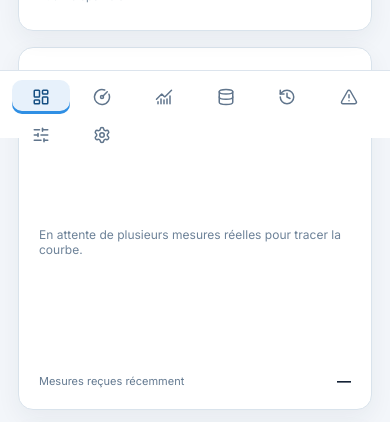
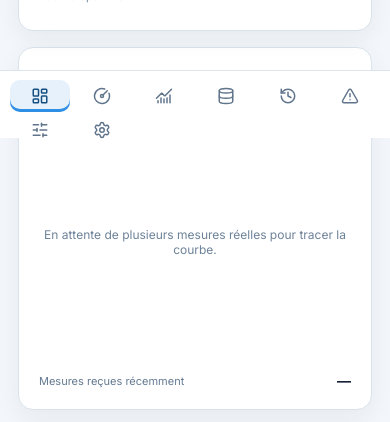
Before and after one commit to Scorpion160/borne-de-recharge-ve, a React (Vite) app in the folder frontend/vescope-supervisor/: page / in a window 390 px wide. Shown: the part 706-1128 px from the top of the page. Built offline with nearby package versions, Linux system fonts and the light colour scheme; no server answers.

Commit message:
frontend: finaliser les états visuels et la navigation mobile

```diff
--- a/frontend/vescope-supervisor/src/styles.css
+++ b/frontend/vescope-supervisor/src/styles.css
@@ -23,7 +23,8 @@ button { font: inherit; }
 .nav-list { display: grid; gap: 6px; }
 .nav-list button, .sidebar__bottom button { border: 0; width: 100%; display: flex; align-items: center; gap: 10px; padding: 11px 12px; border-radius: 10px; background: transparent; color: #8fa1b7; cursor: pointer; text-align: left; }
 .nav-list button:hover, .sidebar__bottom button:hover { background: #111f32; color: #e8eef7; }
-.nav-list button.active { background: #17304d; color: #d8ecff; box-shadow: inset 3px 0 0 #57a9ff; }
+.nav-list button.active, .sidebar__bottom button.active { background: #17304d; color: #d8ecff; box-shadow: inset 3px 0 0 #57a9ff; }
+.mobile-settings-nav { display: none !important; }
 
 .sidebar__future { margin-top: 28px; padding: 18px 10px; border-top: 1px solid #1d2a3a; color: #73869e; }
 .sidebar__future > span { display: block; margin-bottom: 12px; font-size: 10px; letter-spacing: .16em; font-weight: 700; }
@@ -61,6 +62,7 @@ button { font: inherit; }
 .sparkline { width: 100%; height: 165px; margin-top: 18px; overflow: visible; }
 .sparkline__grid { stroke: #182b40; stroke-width: .5; }
 .sparkline__line { fill: none; stroke: #5ab0ff; stroke-width: 1.6; vector-effect: non-scaling-stroke; }
+.dashboard-history-empty { min-height: 165px; display: grid; place-items: center; text-align: center; }
 .chart-footer { display: flex; justify-content: space-between; align-items: center; color: #70849b; font-size: 11px; }
 .chart-footer strong { color: #d7e5f4; font-size: 14px; }
 
@@ -82,6 +84,10 @@ button { font: inherit; }
 .link-badge__dot { width: 8px; height: 8px; border-radius: 50%; }
 .link-badge--online .link-badge__dot { background: #55d68a; }
 .link-badge--offline .link-badge__dot { background: #e36a6a; }
+.link-badge--warning .link-badge__dot { background: #f0b35a; }
+.link-badge--warning small { color: #c99a58; }
+.link-badge--ready .link-badge__dot { background: #59aefe; }
+.link-badge--ready small { color: #78a9d6; }
 .link-badge--planned .link-badge__dot { background: #6b7b8f; }
 .link-badge--planned { opacity: .75; }
 
@@ -127,12 +133,13 @@ button { font: inherit; }
 
 @media (max-width: 760px) {
   .app-shell { display: block; }
-  .sidebar { position: fixed; z-index: 10; bottom: 0; top: auto; width: 100%; height: 68px; padding: 9px 12px; border-right: 0; border-top: 1px solid #1d2a3a; }
+  .sidebar { position: fixed; z-index: 10; bottom: 0; top: auto; width: 100%; height: 68px; padding: 9px 10px; border-right: 0; border-top: 1px solid #1d2a3a; }
   .brand, .sidebar__future, .sidebar__bottom { display: none; }
-  .nav-list { height: 100%; grid-template-columns: repeat(5, 1fr); gap: 4px; }
-  .nav-list button { padding: 8px; justify-content: center; }
+  .nav-list { height: 100%; grid-template-columns: repeat(8, minmax(0, 1fr)); gap: 2px; }
+  .nav-list button { min-width: 0; padding: 7px 4px; justify-content: center; }
   .nav-list button span { display: none; }
   .nav-list button.active { box-shadow: inset 0 -3px 0 #57a9ff; }
+  .mobile-settings-nav { display: flex !important; }
   .main-content { padding-bottom: 68px; }
   .topbar { padding: 18px; min-height: 82px; }
   .topbar h1 { font-size: 20px; }
```
